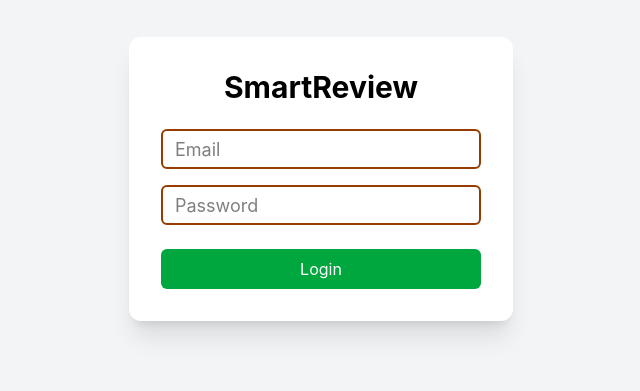
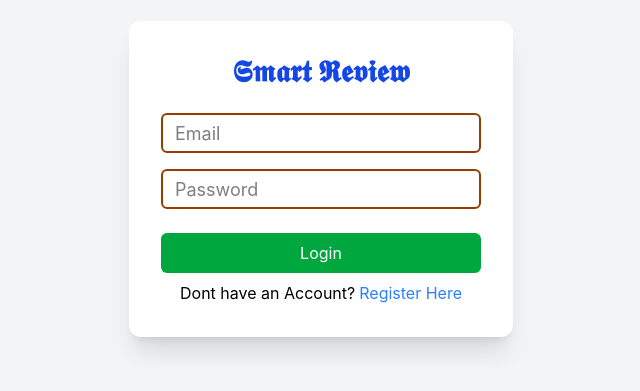
Before and after one commit to Muni923/Smart-Review, a React app in the folder frontend/: page /login in a window 1280 px wide. Shown: the part 221-612 px from the top of the page, without its empty margins (319-959 px from the left). Built offline with nearby package versions, Linux system fonts and the light colour scheme; the HTML template or start-up script is replaced by a standard one.

Commit message:
Fixed User Profile Button

```diff
--- a/frontend/src/App.jsx
+++ b/frontend/src/App.jsx
@@ -1,6 +1,6 @@
 import { BrowserRouter, Routes, Route, Navigate } from "react-router-dom";
-import Signup from "./pages/Signup";
-import Login from "./pages/Login";
+import Signup from "./Pages/Signup";
+import Login from "./Pages/Login";
 import Home from "./Pages/Home"
 import Logout from "./Components/Logout";
 import Auth from "./Components/Auth";
--- a/frontend/src/Components/Auth.jsx
+++ b/frontend/src/Components/Auth.jsx
@@ -1,11 +1,13 @@
 import { Navigate } from "react-router-dom";
-import { useEffect, useState } from "react";
+import { useEffect, useState, useContext, createContext } from "react";
 import axios from "axios";
+export const MyContext = createContext();
 
 function Auth({ children }) {
+
   const [loading, setLoading] = useState(true);
   const [authenticated, setAuthenticated] = useState(false);
-
+  const [firstLetter, setfirstLetter] = useState('');
   useEffect(() => {
     const checkAuth = async () => {
       let isAuthenticated = false;
@@ -17,7 +19,11 @@ function Auth({ children }) {
 
         isAuthenticated = res.data.success;
 
-        console.log(res.data);
+        if (isAuthenticated) {
+          const f_letter=res.data.name.charAt(0).toUpperCase();
+          setfirstLetter(f_letter);
+
+        }
 
       } catch (err) {
         isAuthenticated = false;
@@ -38,7 +44,11 @@ function Auth({ children }) {
     return <Navigate to="/login" replace />;
   }
 
-  return children;
+  return (
+    <MyContext.Provider value={{ firstLetter }}>
+      {children}
+    </MyContext.Provider>
+  )
 }
 
 export default Auth;
--- a/frontend/src/Components/Logout.jsx
+++ b/frontend/src/Components/Logout.jsx
@@ -1,8 +1,10 @@
-import React from 'react'
+import React, { useContext } from 'react'
 import axios from "axios";
 import { useNavigate } from 'react-router-dom';
+import { MyContext } from "./Auth"
 
 function Logout() {
+    const { firstLetter } = useContext(MyContext);
     const navigate = useNavigate();
 
     const handleLogout = async () => {
@@ -31,8 +33,8 @@ function Logout() {
                     </h1>
 
                     <div className="flex items-center gap-3 sm:gap-5">
-                        <div className="w-10 h-10 rounded-full bg-purple-900 text-white flex items-center justify-center font-bold text-lg">
-                            { }
+                        <div className="w-10 h-10 rounded-full bg-blue-700 text-white flex items-center justify-center font-bold text-lg">
+                            {firstLetter}
                         </div>
 
                         <button
--- a/frontend/src/Pages/Home.jsx
+++ b/frontend/src/Pages/Home.jsx
@@ -1,9 +1,8 @@
-import React, { useState } from "react";
+import React, { useState} from "react";
 import axios from "axios";
 import { ThreeDots } from "react-loader-spinner";
 import Markdown from "react-markdown";
 import Logout from "../Components/Logout";
-
 function Home() {
     const [language, setLanguage] = useState("");
     const [code, setCode] = useState("");
@@ -67,6 +66,7 @@ function Home() {
             <textarea
               value={code}
               onChange={(e) => setCode(e.target.value)}
+              disabled={loading}
               placeholder="Write your code..."
               className="w-full lg:w-1/2 h-[400px] lg:h-[550px] border rounded-lg p-4 resize-none bg-white"
             />
--- a/frontend/src/Pages/Login.jsx
+++ b/frontend/src/Pages/Login.jsx
@@ -1,6 +1,6 @@
 import React from "react";
 import axios from "axios";
-import { useNavigate } from "react-router-dom";
+import { useNavigate, Link } from "react-router-dom";
 import { useState } from "react";
 function Login() {
     const navigate = useNavigate();
@@ -38,8 +38,8 @@ function Login() {
     return (
         <div className="min-h-screen flex justify-center items-center bg-gray-100">
             <div className="bg-white p-8 rounded-xl shadow-xl w-96">
-                <h1 className="text-3xl font-bold text-center mb-6">
-                    SmartReview
+                <h1 className="text-3xl font-bold text-center text-blue-700 mb-6">
+                    𝕾𝖒𝖆𝖗𝖙 𝕽𝖊𝖛𝖎𝖊𝖜
                 </h1>
 
                 <form className="flex flex-col gap-4" onSubmit={handleSubmit}>
@@ -73,6 +73,9 @@ function Login() {
                         </button>
                     </div>
                 </form>
+                <div className="flex justify-center mt-2">Dont have an Account?
+                    <Link className=" text-blue-500 ml-1" to='/signup'> Register Here</Link>
+                </div>
             </div>
         </div>
     );
--- a/frontend/src/Pages/Signup.jsx
+++ b/frontend/src/Pages/Signup.jsx
@@ -1,6 +1,6 @@
 import React, { useState } from "react";
 import axios from "axios";
-import { useNavigate } from "react-router-dom";
+import { useNavigate, Link } from "react-router-dom";
 
 
 function Signup() {
@@ -30,7 +30,7 @@ try {
                 alert(req.data.message);
             }
         }
-    catch(err){
+        catch (err) {
             alert(err.message);
 
         }
@@ -42,8 +42,8 @@ try {
 
         <div className="min-h-screen flex justify-center items-center bg-gray-100">
             <div className="bg-white p-8 rounded-xl shadow-xl w-96">
-                <h1 className="text-3xl font-bold text-center mb-6">
-                    SmartReview
+                <h1 className="text-3xl font-bold text-center text-blue-700 mb-6">
+                    𝕾𝖒𝖆𝖗𝖙 𝕽𝖊𝖛𝖎𝖊𝖜
                 </h1>
 
                 <form className="flex flex-col gap-4" onSubmit={handleSubmit}>
@@ -85,6 +85,10 @@ try {
                         </button>
                     </div>
                 </form>
+
+                <div className="flex justify-center mt-2">Already have an Account?
+                    <Link className=" text-blue-500 ml-1" to='/login'> Login Here</Link>
+                </div>
             </div>
         </div>
     );
```
Also changed, not shown: 2 other files (tests, documents, lock files or other folders). Lines whose indentation alone changed are shown as unchanged.
